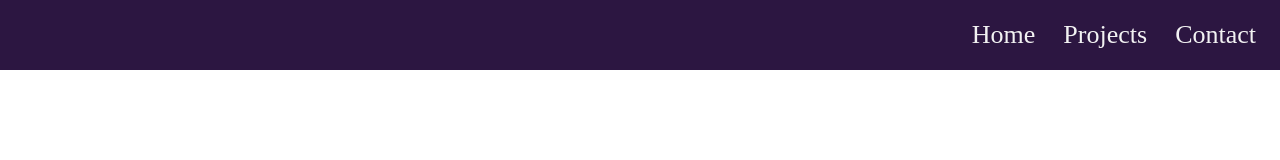
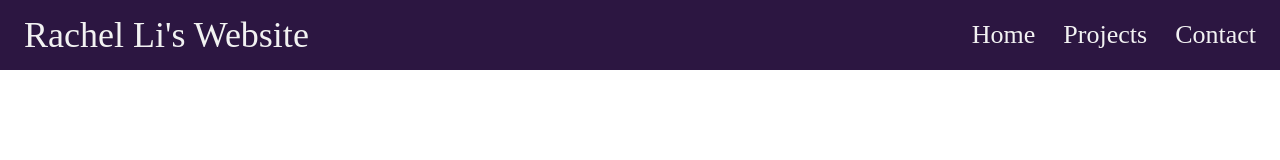
Before and after one commit to rli60/mp1, a website built with webpack: page src/index.html in a window 1280 px wide. Shown: the top 160 px of the page. Built offline with nearby package versions, Linux system fonts and the light colour scheme.

Commit message:
Added title to navigation bar.

```diff
--- a/src/css/main.scss
+++ b/src/css/main.scss
@@ -16,11 +16,20 @@
     overflow: hidden;
     background-color: rgb(44, 22, 65);
     display: flex;
-    justify-content: flex-end;
+    justify-content: space-between;
     height: 70px;
     transition: 0.5s ease-in-out;
     align-items: center;
     padding: 10px;
+}
+
+.nav-bar .nav-bar-title {
+    color: #f2f2f2;
+    text-align: center;
+    padding: 14px;
+    text-decoration: none;
+    font-size: 36px;
+    transition: 0.5s ease-in-out;
 }
 
 .nav-bar-contents a {
@@ -48,3 +57,8 @@
     transition: 0.5s ease-in-out;
     font-size: 16px;
 }
+
+.scrolled .nav-bar-title {
+    transition: 0.5s ease-in-out;
+    font-size: 26px;
+}
--- a/src/index.html
+++ b/src/index.html
@@ -9,6 +9,9 @@
     <body>
         <div class="page">
             <div class="nav-bar">
+                <div class="nav-bar-title">
+                    Rachel Li's Website
+                </div>
                 <div class="nav-bar-contents">
                     <a href="#home">Home</a>
                     <a href="#projects">Projects</a>
```
